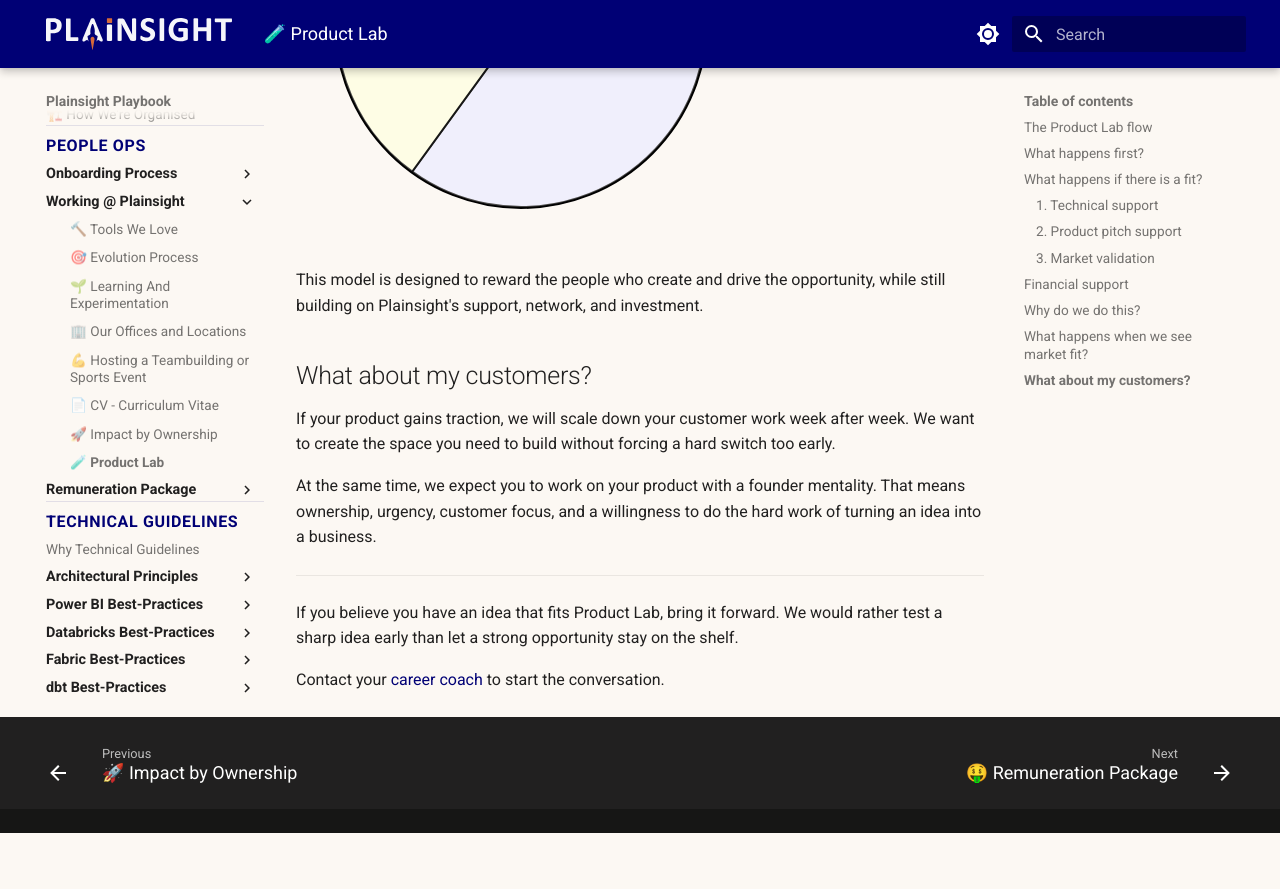
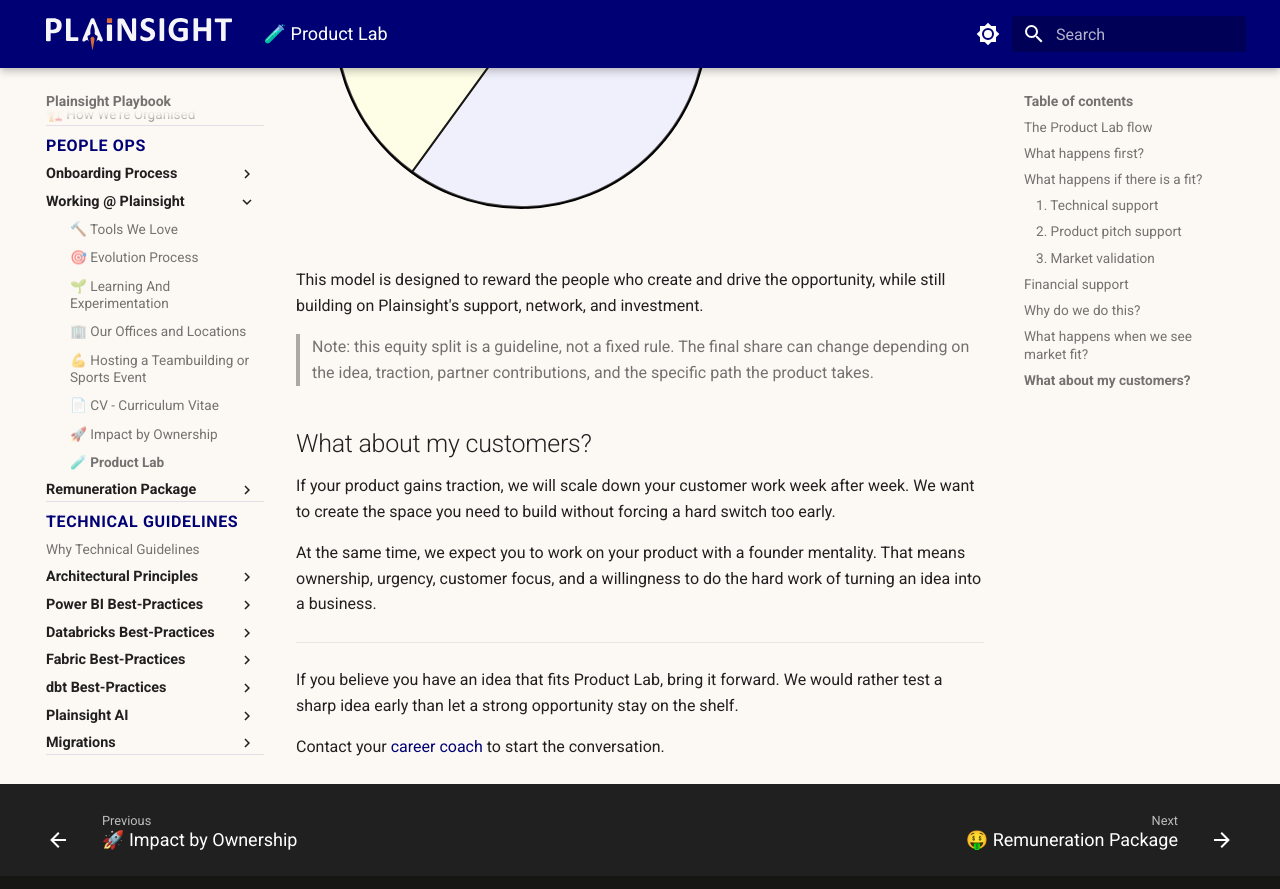
Before and after one commit to PlainsightPro/Vision-Playbook, an MkDocs documentation site: the page built from docs/people-ops/working/product-lab.md, in a window 1280 px wide and 900 px high, scrolled down 3095 px. Shown: the top 889 px of the window. Built offline with MkDocs 1.6.1 and Material for MkDocs 9.7.7, drawn with Linux system fonts in a browser that asks for light colours; before the commit the page ends 3928 px from its top, so only the background shows below that.

Commit message:
Add equity split guideline to Product Lab documentation and create VSCode settings file for agent skills locations

```diff
--- a/docs/people-ops/working/product-lab.md
+++ b/docs/people-ops/working/product-lab.md
@@ -87,6 +87,8 @@
 
 This model is designed to reward the people who create and drive the opportunity, while still building on Plainsight's support, network, and investment.
 
+> Note: this equity split is a guideline, not a fixed rule. The final share can change depending on the idea, traction, partner contributions, and the specific path the product takes.
+
 ## What about my customers?
 
 If your product gains traction, we will scale down your customer work week after week. We want to create the space you need to build without forcing a hard switch too early.
```
